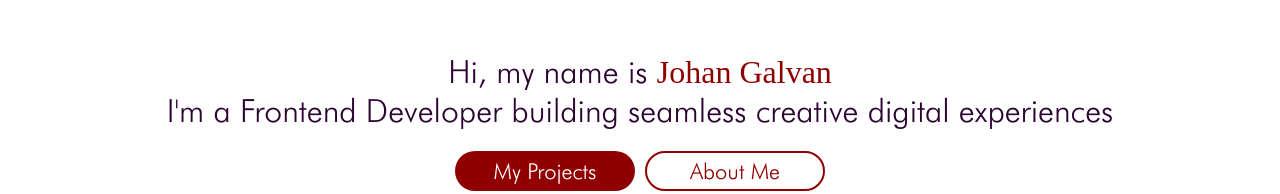
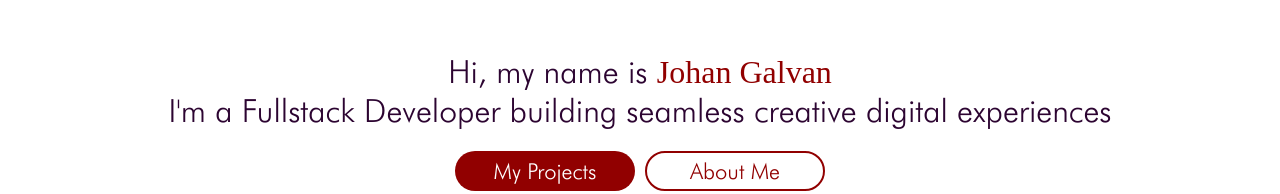
Before and after one commit to iamjohangalvan/iamjohangalvan.github.io, a website: page index.html in a window 1280 px wide. Shown: the part 249-443 px from the top of the page. Drawn offline with Linux system fonts and the light colour scheme.

Commit message:
Update index.html

```diff
--- a/index.html
+++ b/index.html
@@ -22,7 +22,7 @@
         <h1 class="backInDown">
           Hi, my name is <span class="coded-main-title">Johan Galvan</span>
           <br />
-          I'm a Frontend Developer building seamless creative digital
+          I'm a Fullstack Developer building seamless creative digital
           experiences
         </h1>
         <div class="coded-cta backInUp">
```
